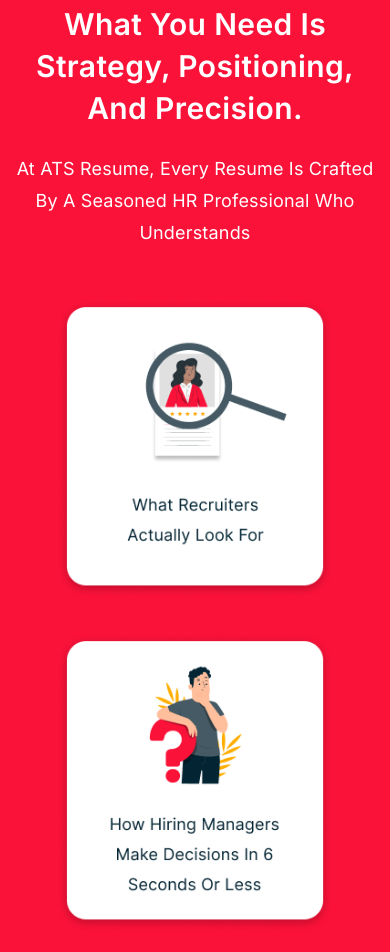
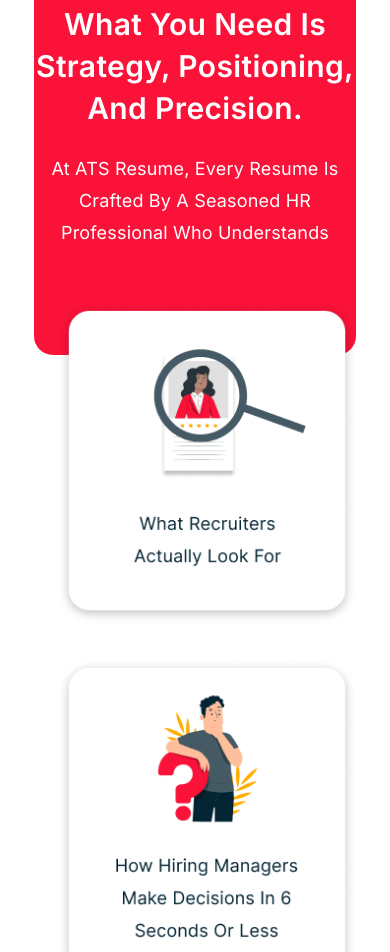
Before and after one commit to AnuragTupkar/ATS-Resume-Webpage, a website: page index.html in a window 390 px wide. Shown: the part 1506-2458 px from the top of the page. Drawn offline with nearby package versions, Linux system fonts and the light colour scheme.

Commit message:
features section responsive completed

```diff
--- a/index.html
+++ b/index.html
@@ -163,37 +163,24 @@
         </div>
     </section>
 
-    <!-- Features Section - Updated to prevent horizontal scroll -->
-    <section class="relative bg-[#fa1239] py-12 mt-16 rounded-[19px] overflow-hidden w-full">
-        <div class="max-w-[1440px] mx-auto px-4 md:px-12">
-            <h2 class="text-white font-semibold text-3xl md:text-4xl text-center tracking-[0.36px] leading-[1.4] mb-6">
+    <section class="w-full px-4 sm:px-6 md:px-8 lg:px-12 xl:px-20 2xl:px-0 max-w-screen-2xl mx-auto">
+        <!-- Red Background Box with Heading & Text -->
+        <div class="relative bg-[#fa1239] py-12 mt-16 rounded-[19px] sm:h-[2] w-[90%] mx-auto h-[400px] text-center md:h-25 sm:mb-25">
+          <h2 class="text-white font-semibold text-3xl md:text-4xl tracking-[0.36px] leading-[1.4] mb-6">
             What You Need Is Strategy, Positioning, And Precision.
           </h2>
-            <p class="text-white font-normal text-lg text-center tracking-[0.18px] leading-[1.8] mb-12 md:mb-20">
+          <p class="text-white font-normal text-lg tracking-[0.18px] leading-[1.8] max-w-2xl mx-auto">
             At ATS Resume, Every Resume Is Crafted By A Seasoned HR Professional Who Understands
           </p>
-
-            <!-- Feature Cards Grid -->
-            <div class="grid grid-cols-1 md:grid-cols-2 lg:grid-cols-4 gap-8 px-4">
-                <!-- Feature Card 1 -->
-                <div class="flex justify-center">
-                    <img src="/assets/CardOne.png" alt="Magnifying glass with resume" class="object-contain w-full max-w-[280px]" />
         </div>
 
-                <!-- Feature Card 2 -->
-                <div class="flex justify-center">
-                    <img src="/assets/CardTwo.png" alt="Person making quick decisions" class="object-contain w-full max-w-[280px]" />
-                </div>
-
-                <!-- Feature Card 3 -->
-                <div class="flex justify-center">
-                    <img src="/assets/CardThree.png" alt="ATS software scanning document" class="object-contain w-full max-w-[280px]" />
-                </div>
-
-                <!-- Feature Card 4 -->
-                <div class="flex justify-center">
-                    <img src="/assets/CardFour.png" alt="Value impact statements illustration" class="object-contain w-full max-w-[280px]" />
-                </div>
+        <!-- Feature Cards (Half Inside, Half Outside) -->
+        <div class="relative -mt-[150px] z-10 mx-auto w-full max-w-screen-xl px-4 sm:px-6 md:px-8 lg:px-12 sm:pt-24 justify-center text-center items-center">
+          <div class="grid grid-cols-1 sm:grid-cols-2 lg:grid-cols-4 gap-8 ml-6 ">
+            <img src="/assets/CardOne.png" alt="Magnifying glass with resume" class="object-contain mt-24  md:mt-0"/>
+            <img src="/assets/CardTwo.png" alt="Person making quick decisions" class="object-contain"/>
+            <img src="/assets/CardThree.png" alt="ATS software scanning document" class="object-contain"/>
+            <img src="/assets/CardFour.png" alt="Value impact statements illustration" class="object-contain"/>
           </div>
         </div>
       </section>
```
Lines whose indentation alone changed are shown as unchanged.
